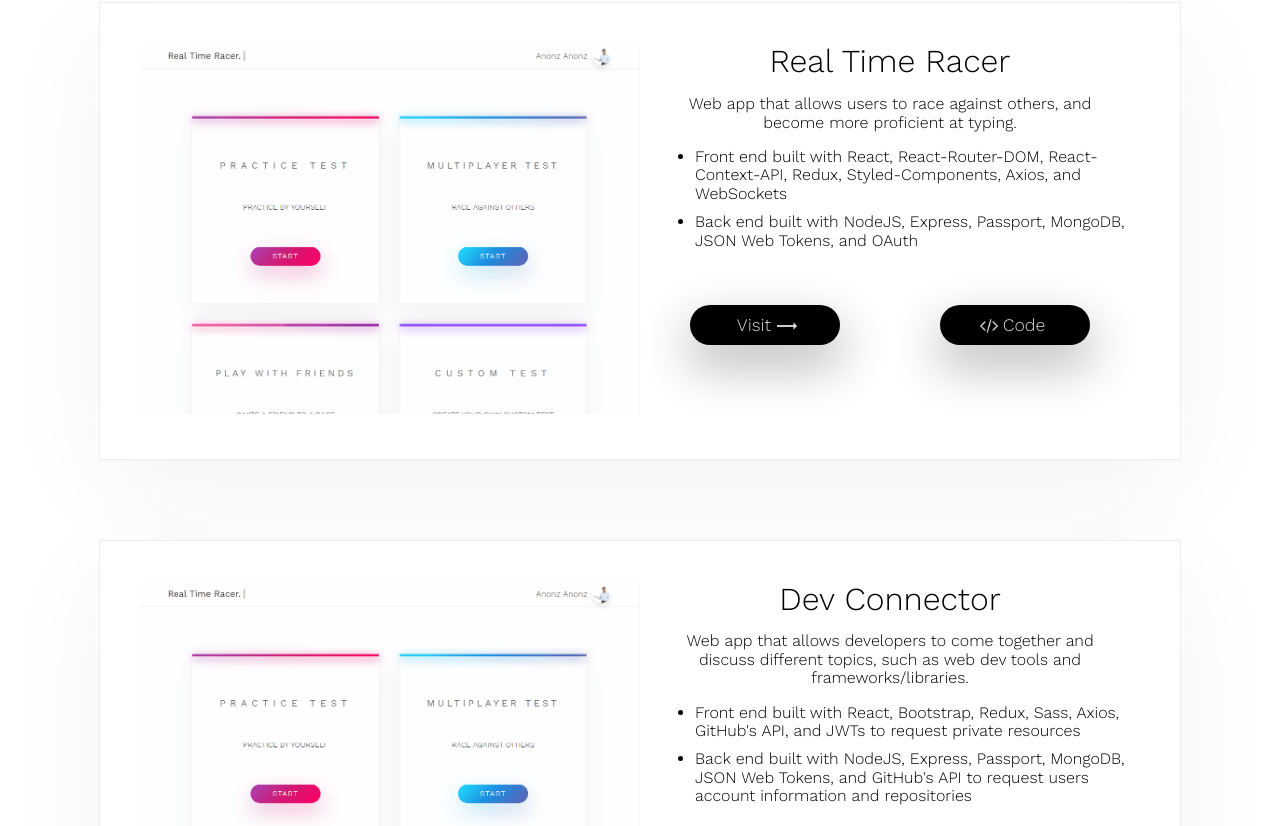
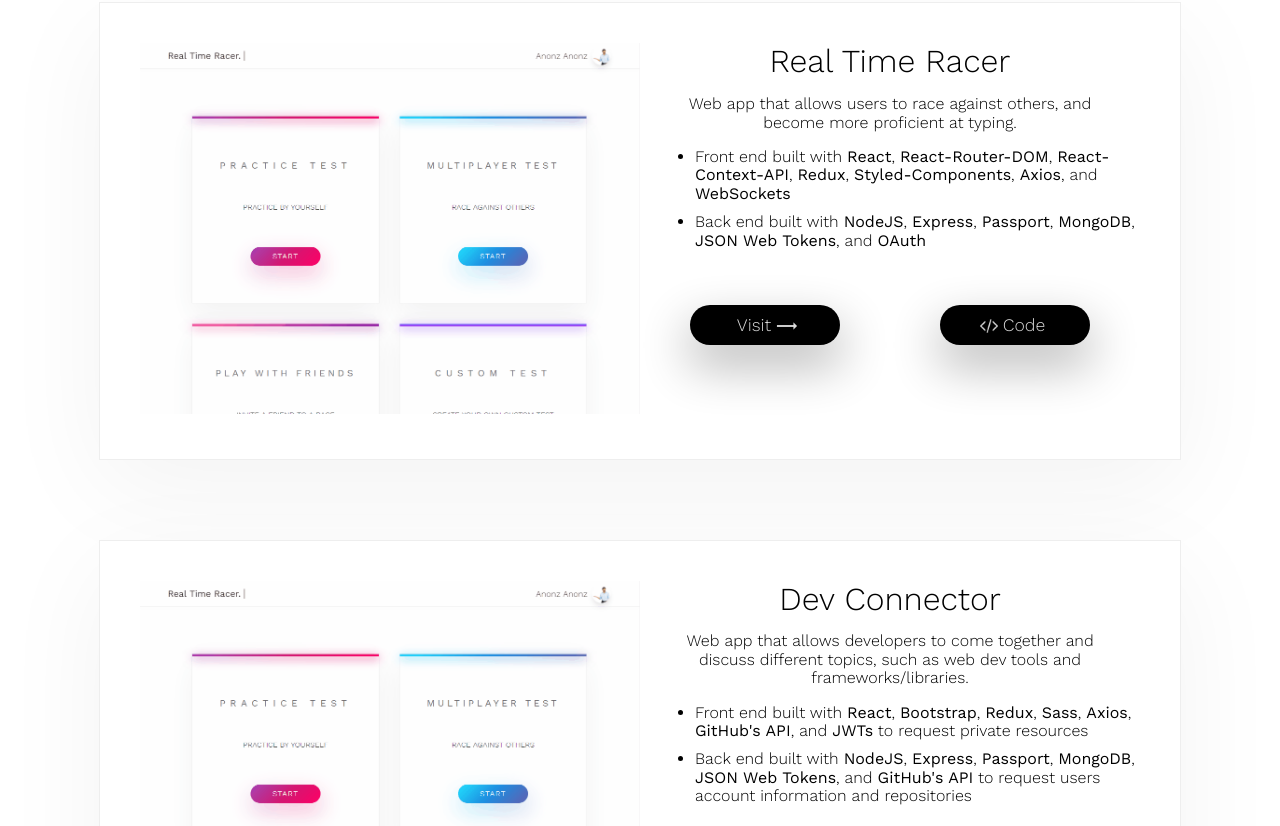
Before and after one commit to KyleS-99/Portfolio-Site, a React (Create React App) app in the folder client/: page / in a window 1280 px wide. Shown: the part 994-1820 px from the top of the page. Built offline with nearby package versions, Linux system fonts and the light colour scheme.

Commit message:
Added strong tags around technologies

```diff
--- a/client/src/components/Projects.js
+++ b/client/src/components/Projects.js
@@ -169,8 +169,8 @@ const Projects = () => (
                         <Title>real time racer</Title>
                         <Description>Web app that allows users to race against others, and become more proficient at typing.</Description>
                         <UL>
-                            <li>Front end built with React, React-Router-DOM, React-Context-API, Redux, Styled-Components, Axios, and WebSockets</li>
-                            <li>Back end built with NodeJS, Express, Passport, MongoDB, JSON Web Tokens, and OAuth</li>
+                            <li>Front end built with <strong>React</strong>, <strong>React-Router-DOM</strong>, <strong>React-Context-API</strong>, <strong>Redux</strong>, <strong>Styled-Components</strong>, <strong>Axios</strong>, and <strong>WebSockets</strong></li>
+                            <li>Back end built with <strong>NodeJS</strong>, <strong>Express</strong>, <strong>Passport</strong>, <strong>MongoDB</strong>, <strong>JSON Web Tokens</strong>, and <strong>OAuth</strong></li>
                         </UL>
                         <ButtonContainer>
                             <Button
@@ -215,8 +215,8 @@ const Projects = () => (
                         <Title>dev connector</Title>
                         <Description>Web app that allows developers to come together and discuss different topics, such as web dev tools and frameworks/libraries.</Description>
                         <UL>
-                            <li>Front end built with React, Bootstrap, Redux, Sass, Axios, GitHub's API, and JWTs to request private resources</li>
-                            <li>Back end built with NodeJS, Express, Passport, MongoDB, JSON Web Tokens, and GitHub's API to request users account information and repositories</li>
+                            <li>Front end built with <strong>React</strong>, <strong>Bootstrap</strong>, <strong>Redux</strong>, <strong>Sass</strong>, <strong>Axios</strong>, <strong>GitHub's API</strong>, and <strong>JWTs</strong> to request private resources</li>
+                            <li>Back end built with <strong>NodeJS</strong>, <strong>Express</strong>, <strong>Passport</strong>, <strong>MongoDB</strong>, <strong>JSON Web Tokens</strong>, and <strong>GitHub's API</strong> to request users account information and repositories</li>
                         </UL>
                         <ButtonContainer>
                             <Button
```
